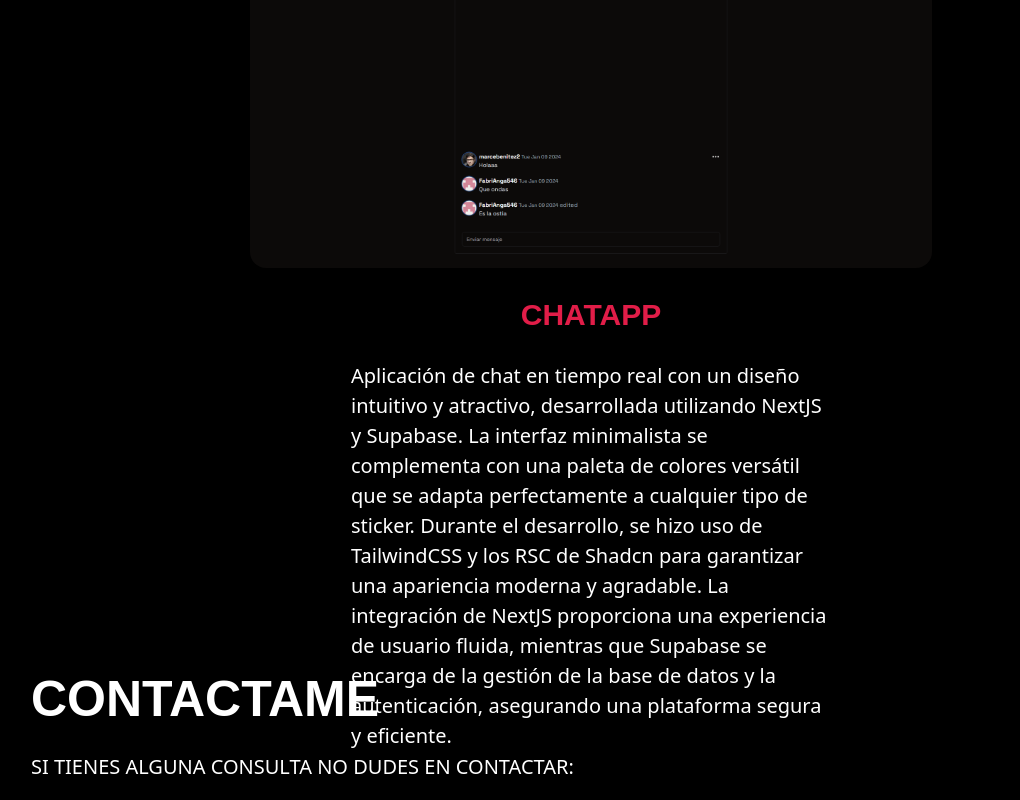
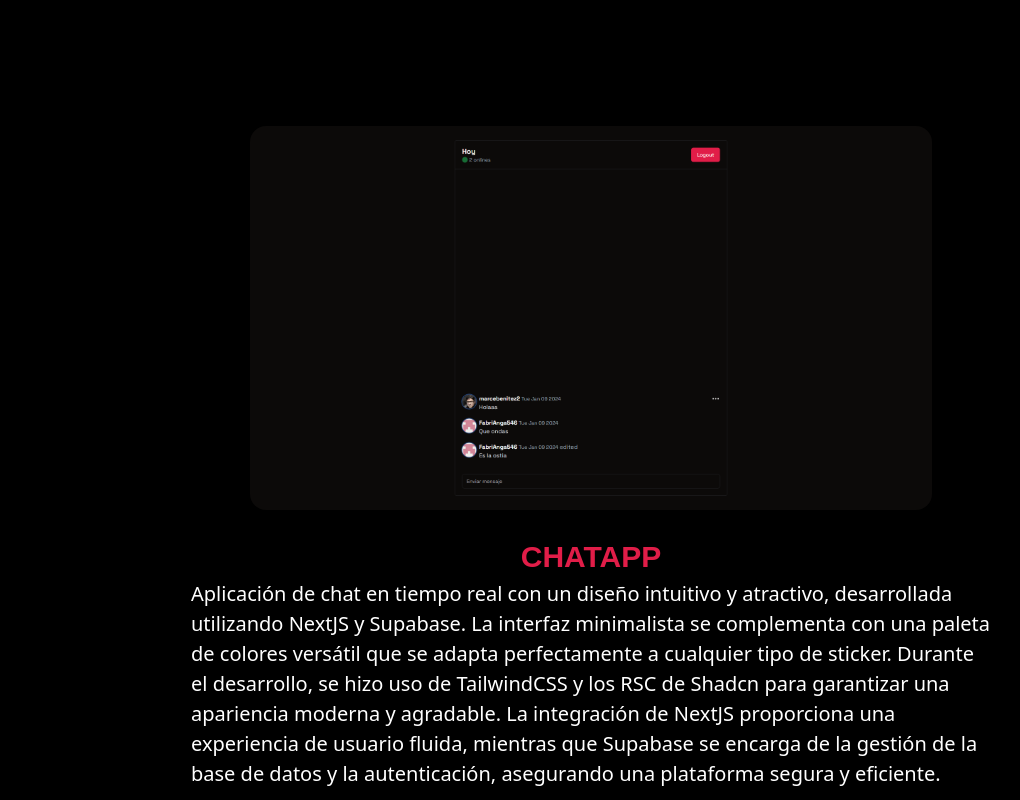
Before and after one commit to marcebenitez2/Portfolio-React, a React (Vite) app: page / in a window 1280 px wide. Shown: the part 2740-3540 px from the top of the page, without its empty margins (49-1069 px from the left). Built offline with nearby package versions, Linux system fonts and the light colour scheme; a web font is replaced by a local one; what tailwindcss-animated would draw is missing.

Commit message:
Refactor project component layout and styles

```diff
--- a/src/components/projects.jsx
+++ b/src/components/projects.jsx
@@ -10,9 +10,9 @@
   return (
     <div className="w-full flex flex-col gap-6 mb-10">
       <h2 className="about_title hover:text-orange-400">EXPERIENCIA</h2>
-      <div className="flex flex-col px-20 gap-40">
-        <div className="flex gap-32 xln:px-10 xln:gap-10 lgn:flex-col lgn:px-10 mdn:px-0">
-          <article className="w-full flex flex-col gap-6">
+      <div className=" h-full flex flex-col px-20 gap-40 mdn:px-2 lgn:gap-10">
+        <div className="flex h-full gap-32  xln:gap-10 lgn:flex-col  mdn:px-0">
+          <article className="w-full h-full flex flex-col gap-6">
             <a
               href="https://calcos-ecommerce-main.vercel.app/store"
               target="_blank"
@@ -37,7 +37,7 @@
               </p>
             </div>
           </article>
-          <article className="w-full flex flex-col gap-6">
+          <article className="w-full h-full flex flex-col gap-6">
             <a href="https://sanmiguelarcangel.vercel.app/">
               <img src={preview2} className="zoom" alt="Project 2" />
             </a>
@@ -55,7 +55,8 @@
             </div>
           </article>
         </div>
-        <article className="w-full h-96 flex flex-col items-center justify-center gap-6">
+
+        <article className="w-full flex flex-col items-center justify-center gap-6">
           <a href="https://next-js-supabase-chat-app.vercel.app/">
             <img
               src={preview4}
@@ -63,20 +64,24 @@
               alt="Project 4"
             />
           </a>
-          <h3 className="title_project text-rose-600">
-            <a href="https://next-js-supabase-chat-app.vercel.app/">CHATAPP</a>
+          <div className="px-64 2xln:px-20 lgn:px-0">
+            <h3 className="title_project text-rose-600 text-center lgn:text-start">
+              <a href="https://next-js-supabase-chat-app.vercel.app/">
+                CHATAPP
+              </a>
             </h3>
-          <p className="px-60">
+            <p>
               Aplicación de chat en tiempo real con un diseño intuitivo y
               atractivo, desarrollada utilizando NextJS y Supabase. La interfaz
-            minimalista se complementa con una paleta de colores versátil que se
-            adapta perfectamente a cualquier tipo de sticker. Durante el
+              minimalista se complementa con una paleta de colores versátil que
+              se adapta perfectamente a cualquier tipo de sticker. Durante el
               desarrollo, se hizo uso de TailwindCSS y los RSC de Shadcn para
               garantizar una apariencia moderna y agradable. La integración de
               NextJS proporciona una experiencia de usuario fluida, mientras que
               Supabase se encarga de la gestión de la base de datos y la
               autenticación, asegurando una plataforma segura y eficiente.
             </p>
+          </div>
         </article>
       </div>
     </div>
```
Lines whose indentation alone changed are shown as unchanged.
